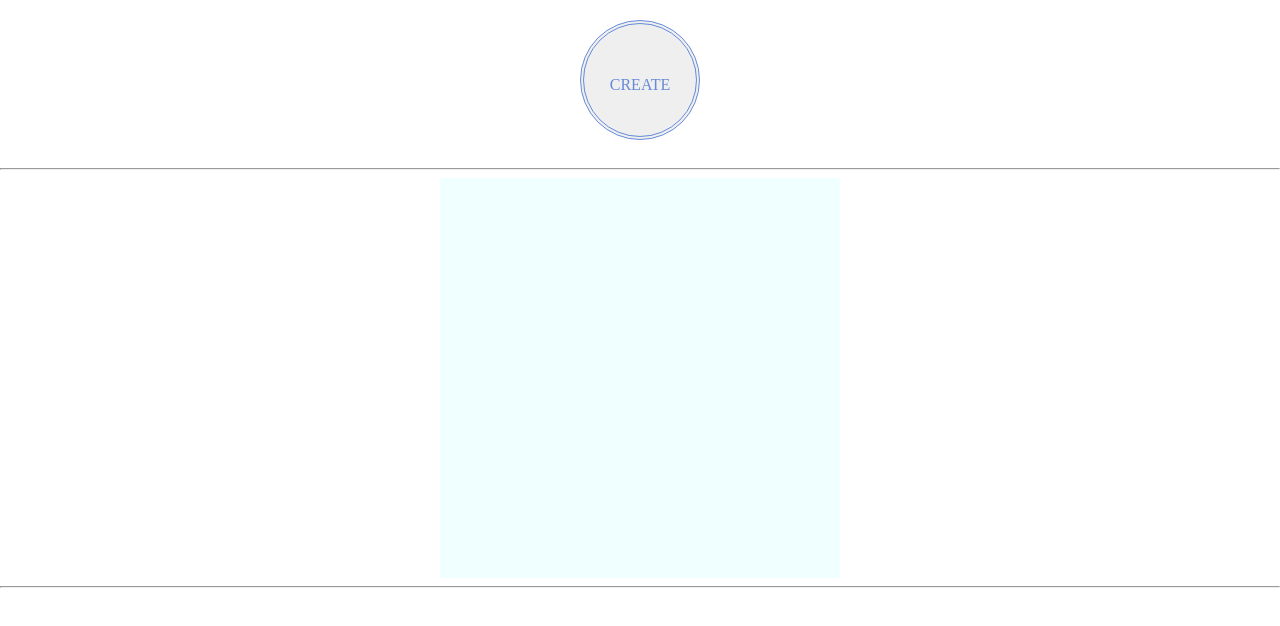
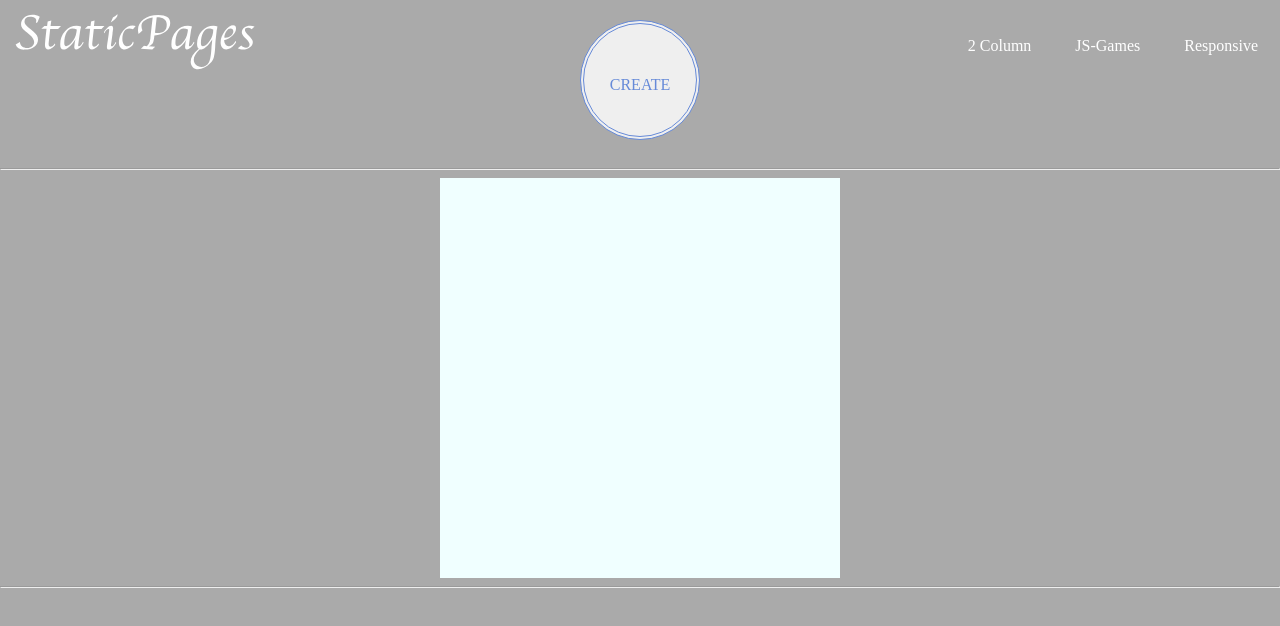
Before and after one commit to takanori-98084/lesson-static-html, a website: page dest/game.html in a window 1280 px wide. Drawn offline with nearby package versions, Linux system fonts and the light colour scheme; files that its build step writes are made by us from their sources.

Commit message:
header追加

```diff
--- a/dest/game.html
+++ b/dest/game.html
@@ -11,6 +11,27 @@
     </script>
   </head>
   <body id='page--games'>
+    <header id='static-pages-header'>
+      <div class="logo">
+        <a href="index.html">
+          <img src="images/static-logo.svg" alt="logo" >
+        </a>
+      </div>
+      <nav>
+        <div id="pc-nav">
+          <ul>
+            <li><a href="#">2 Column</a></li>
+            <li><a href="game.html">JS-Games</a></li>
+            <li><a href="#">Responsive</a></li>
+          </ul>
+        </div>
+        <div id="sp-nav">
+          <div class="icon">
+          </div>
+        </div>
+      </nav>
+    </header>
+    <main>
       <!-- Userから入力を受け取る -->
       <section class='user-input-area'>
         <div>
@@ -28,6 +49,7 @@
         <div class='template chip'>
         </div>
       </section>
+    </main>
   </body>
   <script src="js/game.js"></script>
 </html>
--- a/src/scss/pages/_game.scss
+++ b/src/scss/pages/_game.scss
@@ -2,6 +2,7 @@
 
 #page--games{
   min-width: 700px;
+  background-color: #AAA;
   overflow-x: scroll;
   .user-input-area {
     text-align: center;
```
Also changed, not shown: dest/index.html (+1 -1 lines). Lines whose indentation alone changed are shown as unchanged.
